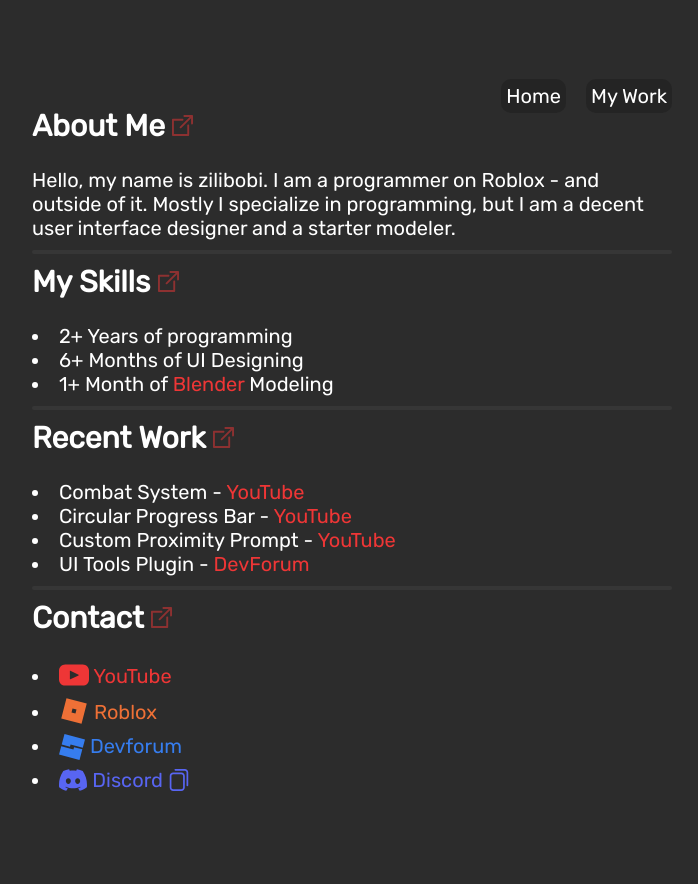
After one commit to zilibobi/zilibobi.github.io, a PHP site: page / in a window 1280 px wide. The commit adds this page. Shown: the whole page, without its empty margins (288-986 px from the left). Run offline with PHP 8.4, Linux system fonts and the light colour scheme.

Commit message:
completed index.html

```diff
--- a/public/css/home.css
+++ b/public/css/home.css
@@ -1,3 +1,7 @@
+:root {
+    color-scheme: dark;
+}
+
 * {
     margin: 0;
     padding: 0;
@@ -8,38 +12,11 @@ html {
 	scroll-behavior: smooth;
 }
 
-:root {
-    color-scheme: dark;
-}
-
 body {
     font-family: 'Rubik', sans-serif;
     background-color: #2C2C2C;
     margin: 60px auto;
     width: 50%;
-}
-
-.container {
-    display: flex;
-    justify-content: flex-end;
-    list-style: none;
-}
-
-.link {
-    text-align: right;
-    font-size: 20px;
-    padding: 5px;
-    margin-left: 20px;
-    border-radius: 10px;
-    text-decoration: none;
-    text-transform: capitalize;
-    color: #fff;
-    background-color: #272727;
-    transition: background-color 300ms cubic-bezier(0.4, 0, 0.2, 1) 0ms
-}
-
-.link:hover {
-    background-color: #363636;
 }
 
 hr {
@@ -61,6 +38,25 @@ hr.invisible {
     border: 2px solid transparent;
 }
 
+.container {
+    display: flex;
+    justify-content: flex-end;
+    list-style: none;
+}
+
+.link {
+    text-align: right;
+    font-size: 20px;
+    padding: 5px;
+    margin-left: 20px;
+    border-radius: 10px;
+    text-decoration: none;
+    text-transform: capitalize;
+    color: #fff;
+    background-color: #242424;
+    transition: background-color 300ms cubic-bezier(0.4, 0, 0.2, 1) 0ms
+}
+
 .info-section {
     font-size: 20px;
     margin: 10px;
@@ -68,38 +64,53 @@ hr.invisible {
     text-align: left;
 }
 
+.twemoji {
+    display: inline-flex;
+    height: 1.5em;
+    margin-bottom: -7px;
+}
+
+.header-link {
+    transition: opacity 300ms cubic-bezier(0.4, 0, 0.2, 1) 0ms;
+    display: inline-flex;
+    height: 0.7em;
+    color: #ee3636;
+    text-decoration: none;
+    opacity: 0.5;
+}
+
 .basic {
     color: #ee3636;
     text-decoration: none;
 }
 
-.roblox {
-    color: #902ae4;
-    text-decoration: none;
+.basic:hover {
+    opacity: 0.65;
 }
 
-.discord {
-    color: #3064df;
-    text-decoration: none;
+.header-link:hover {
+    opacity: 1;
 }
 
-.basic:hover {
-    border-bottom: 2px #ee3636 solid;
-    border-radius: 2px;
+.link:hover {
+    background-color: #363636;
 }
 
-.roblox:hover {
-    border-bottom: 2px #902ae4 solid;
-    border-radius: 2px;
-}
-
-.discord:hover {
-    border-bottom: 2px #3064df solid;
-    border-radius: 2px;
-}
-
-@media only screen and (max-width: 800px) {
+@media only screen and (max-width: 700px) {
     body {
         width: 80%;
     }
 }
+
+@media only screen and (max-width: 500px) {
+    .container {
+        flex-direction: column;
+        flex-wrap: wrap;
+        align-content: center;
+        align-items: center;
+    }
+
+    .link-item {
+        padding-bottom: 20px;
+    }
+}
--- /dev/null
+++ b/public/index.html
@@ -0,0 +1,72 @@
+<!DOCTYPE html>
+<html lang="en">
+<head>
+    <meta charset="UTF-8">
+    <meta http-equiv="X-UA-Compatible" content="IE=edge">
+    <meta name="viewport" content="width=device-width, initial-scale=1.0">
+    <title>zilibobi</title>
+
+    <link href="https://fonts.googleapis.com/css2?family=Rubik&display=swap" rel="stylesheet">
+    <link rel="stylesheet" href="css/home.css">
+    <script src="js/index.js" defer></script>
+</head>
+
+<body>
+    <container class="info-section">
+        <ul class="container">
+            <li class="link-item"><a href="/" class="link">Home</a></li>
+            <li class="link-item"><a href="/work" class="link">My Work</a></li>
+        </ul>
+
+        <h2 id="about-me">
+            About Me
+            <a href="#about-me" title="Permanent link"><img class="header-link" src="img/permalink.svg"></a>
+        </h2>
+
+        <hr class="invisible">
+
+        <p>Hello, my name is zilibobi. I am a programmer on Roblox - and outside of it. Mostly I specialize in programming, but I am a decent user interface designer and a starter modeler.</p>
+
+        <hr>
+
+        <h2 id="my-skills">
+            My Skills
+            <a href="#my-skills"><img class="header-link" src="img/permalink.svg"></a>
+        </h2>
+
+        <hr class="invisible">
+
+        <li>2+ Years of programming</li>
+        <li>6+ Months of UI Designing</li>
+        <li>1+ Month of <a class="basic" href="https://blender.org" target="_blank">Blender</a> Modeling</li>
+
+        <hr>
+
+        <h2 id="recent-work">
+            Recent Work
+            <a href="#recent-work"><img class="header-link" src="img/permalink.svg"></a>
+        </h2>
+
+        <hr class="invisible">
+
+        <li>Combat System - <a class="basic" href="https://www.youtube.com/watch?v=B_ALPZ2R7QA" target="_blank">YouTube</a></li>
+        <li>Circular Progress Bar - <a class="basic" href="https://www.youtube.com/watch?v=tBmsqiYxZ4E" target="_blank">YouTube</a></li>
+        <li>Custom Proximity Prompt - <a class="basic" href="https://www.youtube.com/watch?v=AR2KyB35nZg" target="_blank">YouTube</a></li>
+        <li>UI Tools Plugin - <a class="basic" href="https://devforum.roblox.com/t/1410768" target="_blank">DevForum</a></li>
+
+        <hr>
+
+        <h2 id="contact">
+            Contact
+            <a href="#contact"><img class="header-link" src="img/permalink.svg"></a>
+        </h2>
+
+        <hr class="invisible">
+
+        <li style="padding-bottom: 8px;"><a style="padding-bottom: 1px;" class="basic" href="https://www.youtube.com/channel/UCiLu-ddpk312XNX_tl7gFtA/" target="_blank"><img class="twemoji" src="img/youtube.svg"> YouTube</a></li>
+        <li style="padding-bottom: 10px;"><a style="padding-bottom: 3px; color: #ee7036;;" class="basic" href="https://www.roblox.com/users/617750257/profile" target="_blank"><img class="twemoji" src="img/roblox.svg"> Roblox</a></li>
+        <li style="padding-bottom: 10px;"><a style="padding-bottom: 5px; color: #367dee;" class="basic" href="https://devforum.roblox.com/u/zilibobi/" target="_blank"><img class="twemoji" style="height: 1.3em;" src="img/devforum.svg"> Devforum</a></li>
+        <li style="padding-bottom: 8px;"><a id="discord-copy" style="padding-bottom: 2px; color: #5865f2;" class="basic" href="#"><img class="twemoji" style="height: 1.1em; margin-bottom: -4px;" src="img/discord.svg"> Discord <img class="twemoji" style="height: 1.1em; margin-bottom: -4px;" src="img/copy.svg"></a></li>
+    </container>
+</body>
+</html>
--- /dev/null
+++ b/public/js/index.js
@@ -0,0 +1,6 @@
+let DiscordCopy = document.getElementById("discord-copy");
+
+DiscordCopy.addEventListener("click", () => {
+	navigator.clipboard.writeText("zilibobi#8836");
+	DiscordCopy.innerHTML = DiscordCopy.innerHTML + " (copied)"
+});
```
Also changed, not shown: public/home.html (deleted, +0 -44 lines), public/img/copy-cutout.svg (deleted), public/img/copy.svg (added), public/img/devforum.svg (added), public/img/discord.svg (added), public/img/permalink.svg (added), public/img/roblox.svg (added), public/img/youtube.svg (added), public/js/home.js (deleted).
